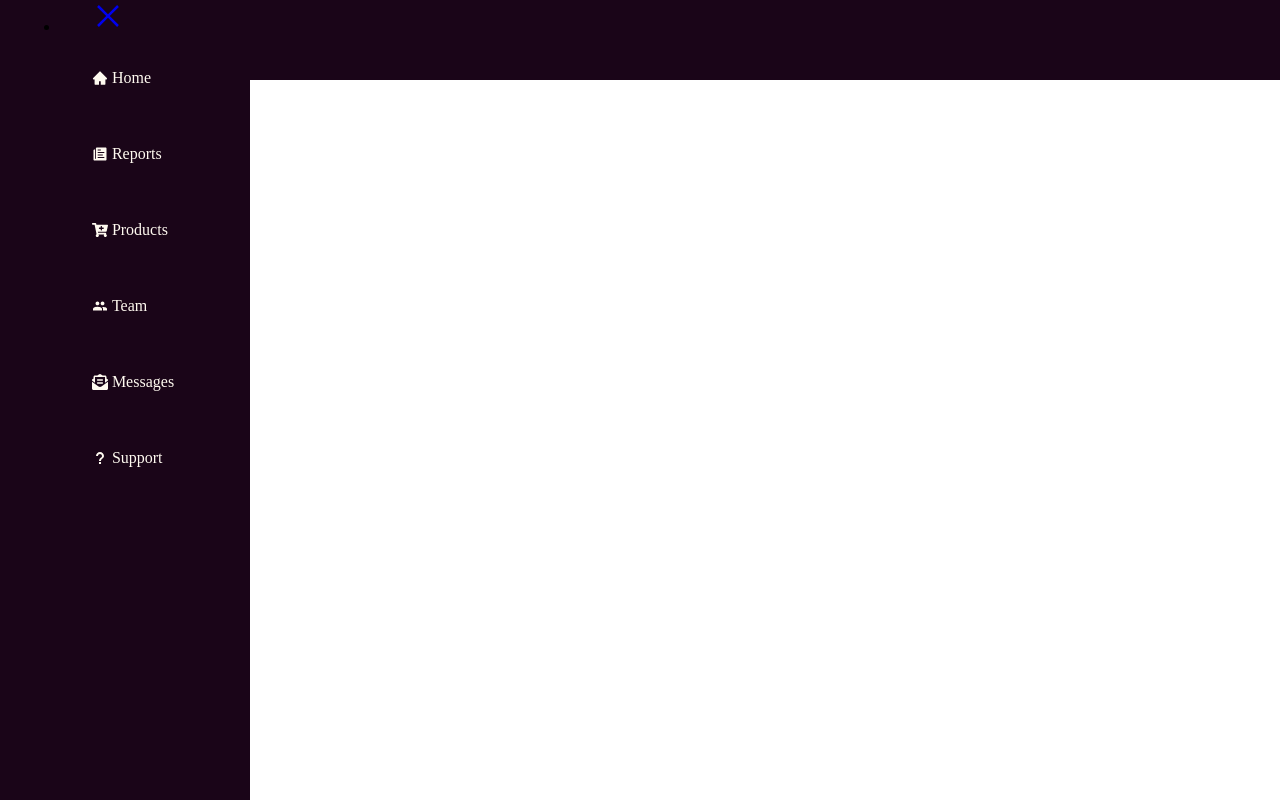
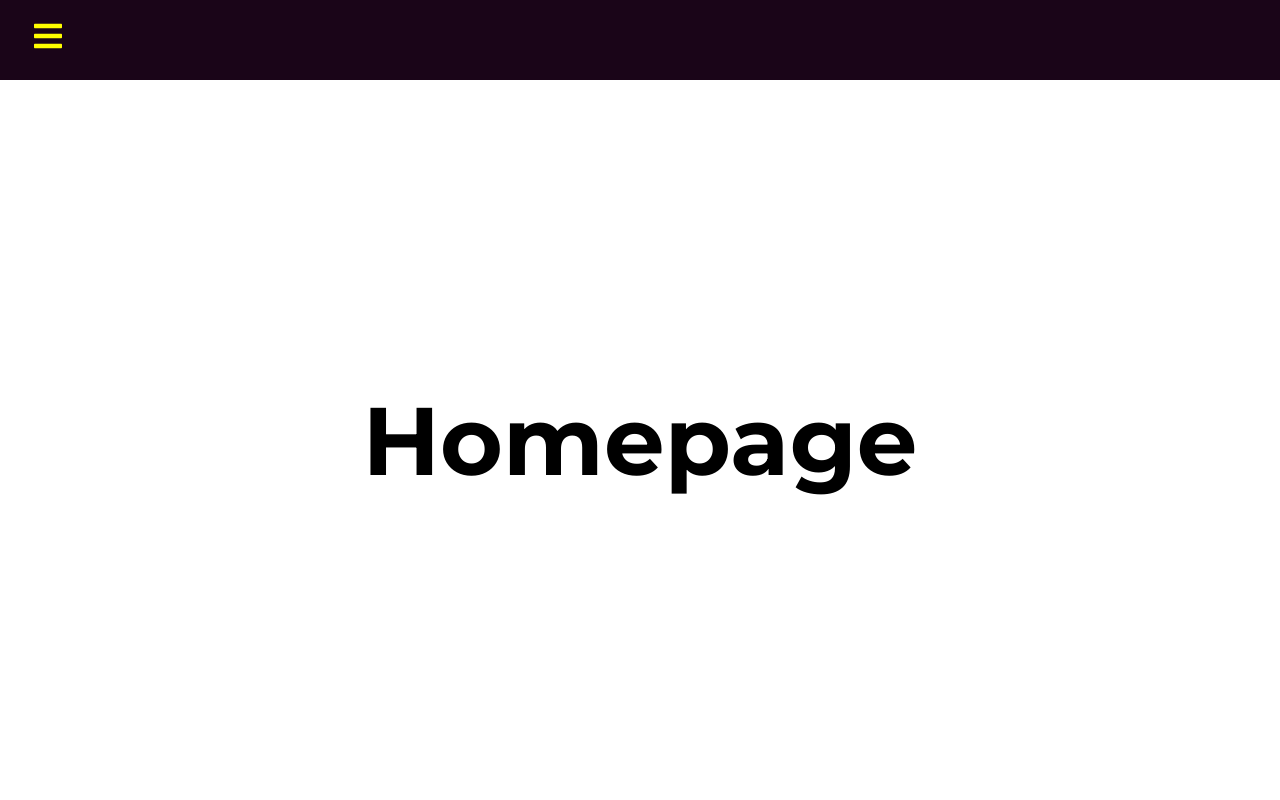
Before and after one commit to SerhiiMart/React-Sidebar-Navigation-Menu-, a React (Create React App) app in the folder react-sidebar-navigation-menu/: page / in a window 1280 px wide. Built offline with nearby package versions, Linux system fonts and the light colour scheme.

Commit message:
Finished navbar

```diff
--- a/react-sidebar-navigation-menu/src/App.css
+++ b/react-sidebar-navigation-menu/src/App.css
@@ -1,38 +1,20 @@
-.App {
-  text-align: center;
+@import url('https://fonts.googleapis.com/css2?family=Montserrat:wght@400;500;700&display=swap');
+* {
+  padding: 0;
+  margin: 0;
+  box-sizing: border-box;
+}
+body {
+  font-family: 'Montserrat', sans-serif;
+  font-size: 16px;
 }
 
-.App-logo {
-  height: 40vmin;
-  pointer-events: none;
-}
 
-@media (prefers-reduced-motion: no-preference) {
-  .App-logo {
-    animation: App-logo-spin infinite 20s linear;
-  }
-}
-
-.App-header {
-  background-color: #282c34;
-  min-height: 100vh;
+/* Just for testing */
+.home, .reports, .products, .team, .messages, .support {
   display: flex;
-  flex-direction: column;
+  height: 90vh;
   align-items: center;
   justify-content: center;
-  font-size: calc(10px + 2vmin);
-  color: white;
+  font-size: 3rem;
 }
-
-.App-link {
-  color: #61dafb;
-}
-
-@keyframes App-logo-spin {
-  from {
-    transform: rotate(0deg);
-  }
-  to {
-    transform: rotate(360deg);
-  }
-}
--- a/react-sidebar-navigation-menu/src/App.js
+++ b/react-sidebar-navigation-menu/src/App.js
@@ -1,7 +1,9 @@
-import {BrowserRouter as Router, Route, Switch } from 'react-router-dom';
+import {BrowserRouter as Router,Switch, Route } from 'react-router-dom';
 import './App.css';
 import Navbar from './Components/Navbar';
-
+import Home from './Pages/Home';
+import Products from './Pages/Products';
+import Reports from './Pages/Reports';
 
 function App() {
   return (
@@ -9,7 +11,9 @@
       <Router>
         <Navbar />
         <Switch>
-          <Route path="/" />
+          <Route path="/" exact component={Home} />
+          <Route path="/products" component={Products} />
+          <Route path="/reports" component={Reports} />
         </Switch>
       </Router>
     </>
--- a/react-sidebar-navigation-menu/src/Components/Navbar.css
+++ b/react-sidebar-navigation-menu/src/Components/Navbar.css
@@ -1,8 +1,3 @@
-* {
-  padding: 0;
-  margin: 0;
-}
-
 .navbar {
   background-color: rgb(26, 5, 24);
   height: 5rem;
@@ -24,7 +19,7 @@
   justify-content: center;
   position: fixed;
   top: 0;
-  /* left: -100%; */
+  left: -100%;
   transition: 770ms;
 }
 
@@ -49,10 +44,27 @@
   width: 95%;
   height: 100%;
   align-items: center;
-  padding: 0rem 1rem;
+  padding: 0 1rem;
   border-radius: 0.25rem;
 }
 
 .nav-text a:hover {
   background-color: rgb(112, 11, 170);
 }
+
+.nav-menu-items {
+  width: 100%;
+}
+
+.navbar-toggle {
+  background-color: rgb(26, 5, 24);
+  width: 100%;
+  height: 5rem;
+  display: flex;
+  justify-content: start;
+  align-items: center;
+}
+
+span {
+  margin-left: 1rem;
+}
--- a/react-sidebar-navigation-menu/src/Components/Navbar.js
+++ b/react-sidebar-navigation-menu/src/Components/Navbar.js
@@ -4,6 +4,7 @@
 import './Navbar.css';
 import {Link} from 'react-router-dom';
 import { SideBarD } from './SidebarD';
+import {IconContext} from "react-icons";
 
 
 
@@ -13,13 +14,15 @@
   const showSidebar = () => setSidebar(!sidebar);
   return (
     <>
+    {/* IconContext.Provider allows adding styles for all icons */}
+      <IconContext.Provider value={{color: "yellow"}}>
         <div className="navbar">
-        <Link className="hamburger" to="/" >
+          <Link className="hamburger" to="#" >
             <FaIcons.FaBars onClick={showSidebar} />
           </Link>
         </div>
         <nav className={sidebar ? "nav-menu active" : "nav-menu"}>
-        <ul className="nav-menu-items">
+          <ul onClick={showSidebar} className="nav-menu-items">
             <li className="navbar-toggle">
               <Link to="#" className="hamburger">
                 <VscIcons.VscChromeClose />
@@ -29,13 +32,14 @@
               return (
                 <li key={index} className={item.className}>
                   <Link to={item.path}>
-                  {item.icon}&nbsp; <span>{item.title}</span>
+                    {item.icon} <span>{item.title}</span>
                   </Link>
                 </li>
               )
             })}
           </ul>
         </nav>
+      </IconContext.Provider>
     </>
   )
 }
--- /dev/null
+++ b/react-sidebar-navigation-menu/src/Pages/Home.js
@@ -0,0 +1,11 @@
+import React from 'react'
+
+function Home() {
+  return (
+    <div className="home">
+      <h1>Homepage</h1>
+    </div>
+  )
+}
+
+export default Home;
--- /dev/null
+++ b/react-sidebar-navigation-menu/src/Pages/Products.js
@@ -0,0 +1,11 @@
+import React from 'react'
+
+function Products() {
+  return (
+    <div className="products">
+    <h1>Products</h1>
+  </div>
+  )
+}
+
+export default Products;
--- /dev/null
+++ b/react-sidebar-navigation-menu/src/Pages/Reports.js
@@ -0,0 +1,11 @@
+import React from 'react'
+
+function Reports() {
+  return (
+    <div className="reports">
+    <h1>Reports</h1>
+  </div>
+  )
+}
+
+export default Reports;
```
Also changed, not shown: react-sidebar-navigation-menu/src/Pages/HomepageTest.js (deleted), react-sidebar-navigation-menu/src/Pages/ProductsTest.js (deleted), react-sidebar-navigation-menu/src/Pages/ReportTest.js (deleted). Lines whose indentation alone changed are shown as unchanged.
